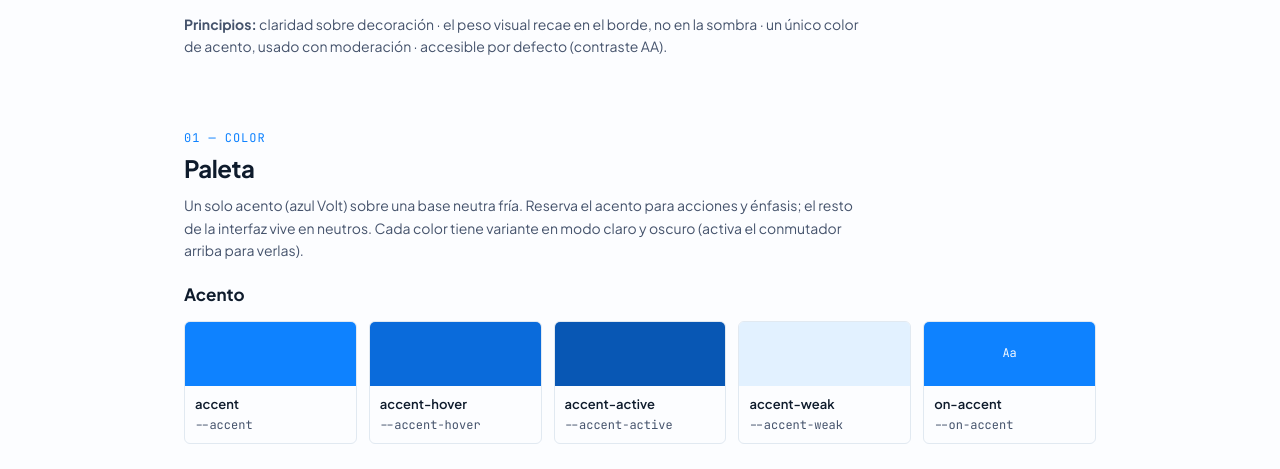
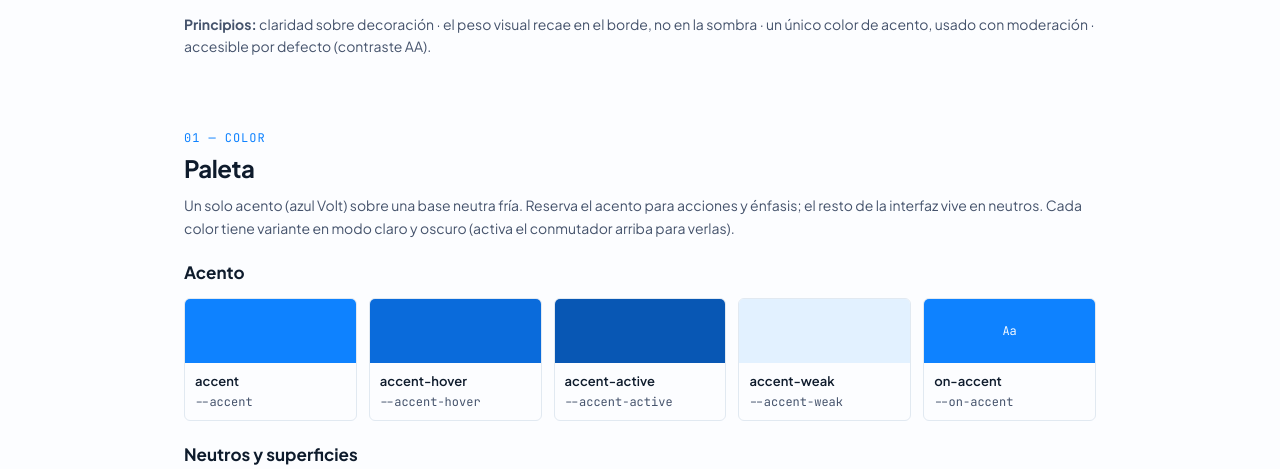
Before and after one commit to asugalde/ClaudeArchitect, a plain HTML site: page plantillas/volt-style-guide.html in a window 1280 px wide. Shown: the part 270-739 px from the top of the page. Drawn offline with Linux system fonts and the light colour scheme.

Commit message:
style: widen .note blocks to 90ch (index and style guide)
Co-Authored-By: Claude Fable 5 <noreply@anthropic.com>
Claude-Session: https://claude.ai/code/session_01YSXGfkgoj5DXvJjS6q4GEH

```diff
--- a/plantillas/volt-style-guide.html
+++ b/plantillas/volt-style-guide.html
@@ -130,7 +130,7 @@
   section.block > h2{scroll-margin-top:80px;}
   .eyebrow{font-family:var(--font-mono);font-size:var(--fs-caption);color:var(--accent);
     text-transform:uppercase;letter-spacing:.08em;margin-bottom:6px;}
-  .note{font-size:var(--fs-sm);color:var(--text-muted);max-width:680px;}
+  .note{font-size:var(--fs-sm);color:var(--text-muted);max-width:90ch;}
 
   .card{background:var(--surface);border:1px solid var(--border);border-radius:var(--r-lg);
     padding:var(--sp-5);box-shadow:var(--shadow-sm);}
```
Also changed, not shown: plantillas/index.template.html (+1 -1 lines), recursos/index_v1.0.html (+1 -1 lines).
